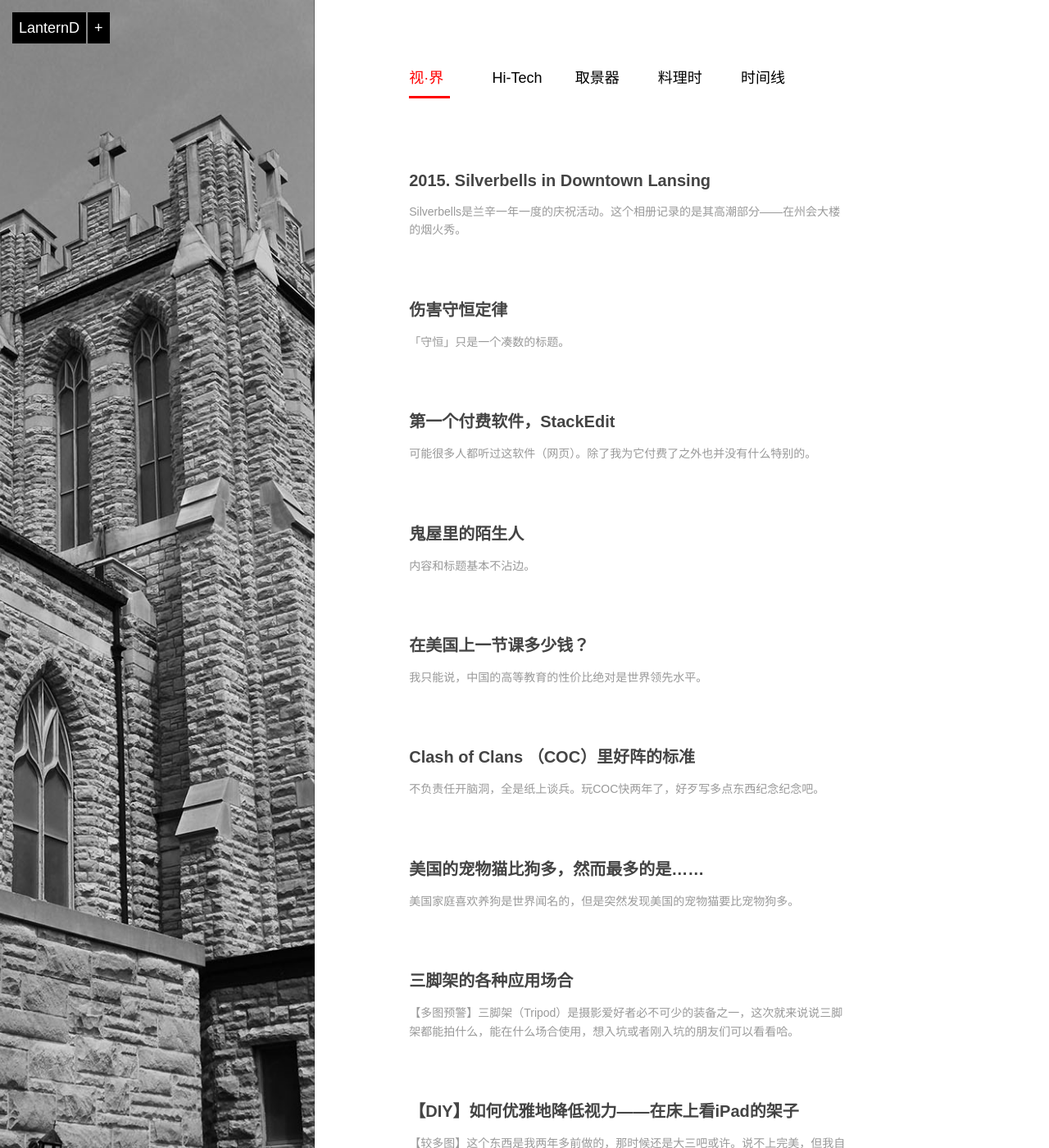
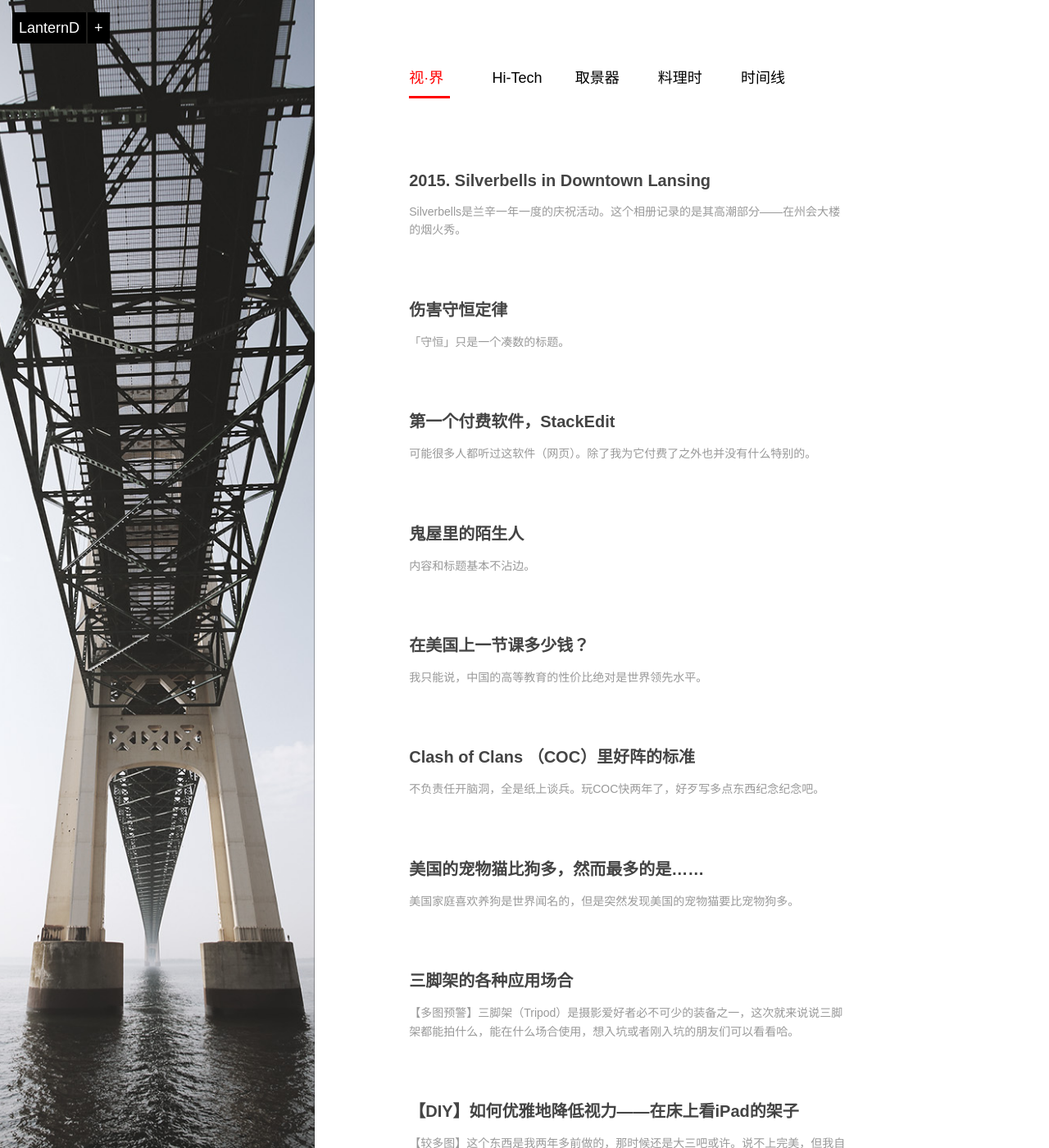
Before and after one commit to LanternD/lanternd.github.io, a Jekyll site: the page built from index.html, in a window 1280 px wide and 1400 px high. Shown: the whole window at 82% size. Built offline with Jekyll 4.4.1, drawn with Linux system fonts in a browser that asks for light colours; the list of posts is cut into pages by our own code.

Commit message:
update: index side photo

```diff
--- a/css/default.css
+++ b/css/default.css
@@ -107,7 +107,7 @@ pre ol{margin-left:25px;list-style-type:decimal;}
     background-position:50% 50%;
 }
 .col1 .aside{
-    background-image:url('/img/aside9.jpg');
+    background-image:url('/img/aside3.jpg');
 }
 .col2 .aside{
     background-image:url('/img/aside8.jpg');
```
Also changed, not shown: img/aside3.jpg.
